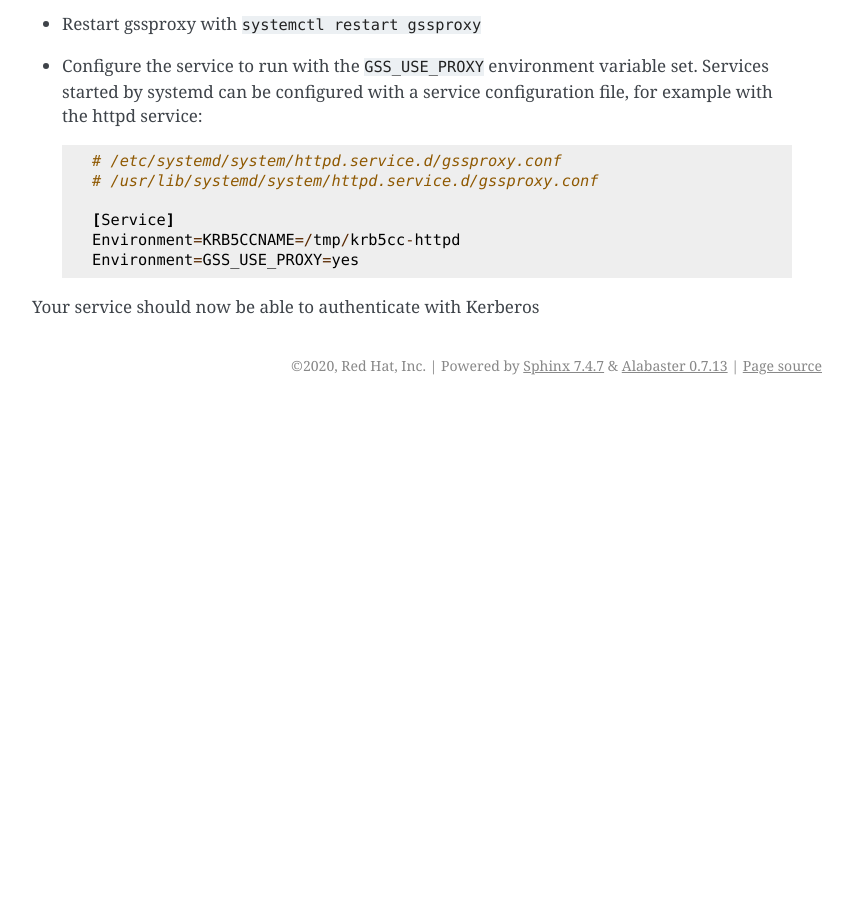
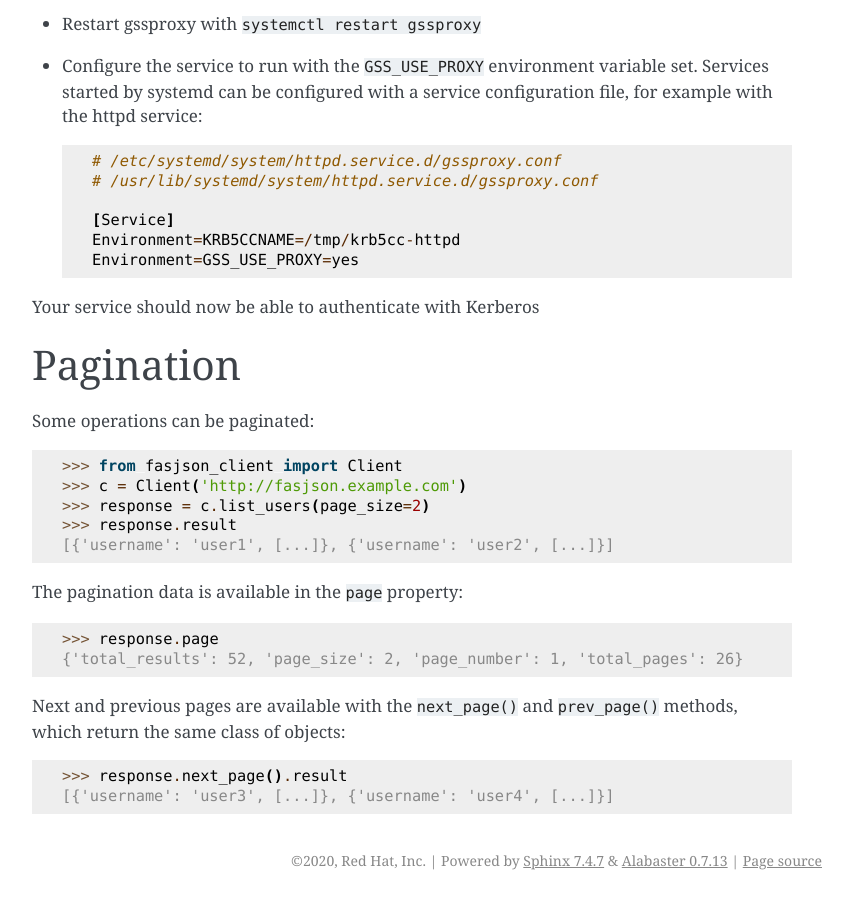
Before and after one commit to fedora-infra/fasjson-client, a Sphinx documentation site: the page built from docs/usage.rst, in a window 1280 px wide and 900 px high, scrolled down 1361 px. Shown: the whole window, without its empty margins (338-1191 px from the left). Built offline with Sphinx 7.4.7, drawn with Linux system fonts in a browser that asks for light colours; the version number is read from the project's files by our own code; before the commit the page ends 1766 px from its top, so only the background shows below that; some of the changed text lies outside the part shown.

Commit message:
Update documentation
Signed-off-by: Aurélien Bompard <aurelien@bompard.org>

```diff
--- a/docs/usage.rst
+++ b/docs/usage.rst
@@ -74,3 +74,26 @@ For example::
     Environment=GSS_USE_PROXY=yes
 
 Your service should now be able to authenticate with Kerberos
+
+
+Pagination
+----------
+
+Some operations can be paginated::
+
+   >>> from fasjson_client import Client
+   >>> c = Client('http://fasjson.example.com')
+   >>> response = c.list_users(page_size=2)
+   >>> response.result
+   [{'username': 'user1', [...]}, {'username': 'user2', [...]}]
+
+The pagination data is available in the ``page`` property::
+
+   >>> response.page
+   {'total_results': 52, 'page_size': 2, 'page_number': 1, 'total_pages': 26}
+
+Next and previous pages are available with the ``next_page()`` and ``prev_page()`` methods,
+which return the same class of objects::
+
+   >>> response.next_page().result
+   [{'username': 'user3', [...]}, {'username': 'user4', [...]}]
```
Also changed, not shown: other parts of docs/usage.rst (+2 -2 lines).
